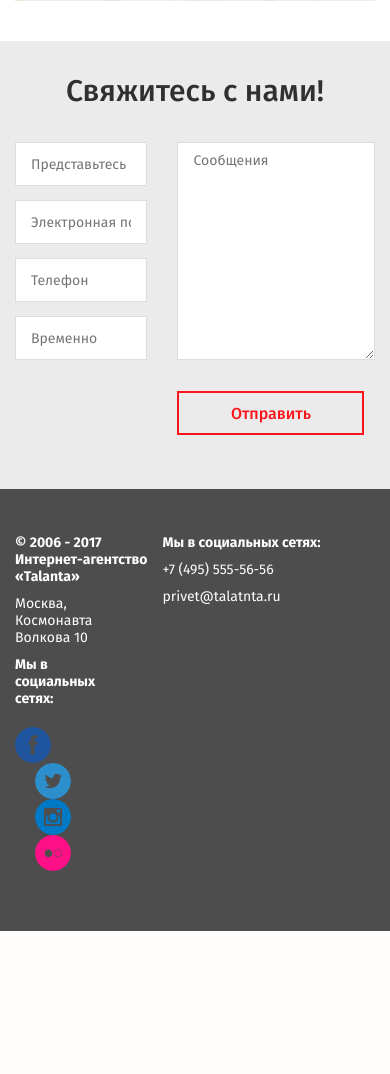
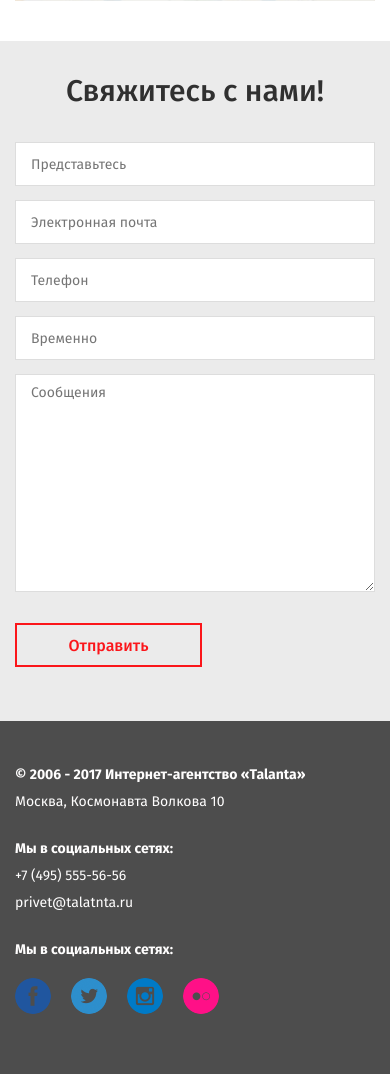
Before and after one commit to Ruala/portfolioAlex, a PHP site: page /contacts.html in a window 390 px wide. Shown: the part 779-1853 px from the top of the page. Before the commit the page ends 1710 px from the top, so only its background shows below. Run offline with PHP 8.4, Linux system fonts and the light colour scheme; some libraries are stand-ins or nearby versions.

Commit message:
контакты и визитка

```diff
--- a/contacts.html
+++ b/contacts.html
@@ -134,7 +134,7 @@
         </div>
       </div>
 
-      <div class="footer__contacts">
+      <div class="footer__communication">
         <div class="incontainer">
           <p><b>Мы в социальных сетях:</b></p>
           <p>+7 (495) 555-56-56</p>
@@ -142,9 +142,9 @@
         </div>
       </div>
 
-      <div class="footer__social">
+      <div class="footer__contacts">
         <div class="incontainer">
-          <div class="social">
+          <div class="social contacts__social">
             <p><b>Мы в социальных сетях:</b></p>
             <a href="#" class="icon__facebook"></a>
             <a href="#" class="icon__twitter"></a>
--- a/css/_head.scss
+++ b/css/_head.scss
@@ -918,6 +918,9 @@ html.mm-opening .hamburger--squeeze .hamburger-inner::before {
         .top-line {
             color: #717171;
 
+            p {
+                display: inline-block;
+            }
             span {
                 margin: 0 30px 0 10px;
                 font-size: 16px;
--- a/css/_media-head.scss
+++ b/css/_media-head.scss
@@ -119,6 +119,18 @@
     padding-left: 0;
     font-size: 14px;
   }
+  .includes .three-column > div {
+    width: 100%;
+  }
+  .footer__copyright, .footer__communication {
+    margin-bottom: 20px;
+  }
+  .footer__communication {
+    width: 58.33333%;
+  }
+  .contacts__social {
+    float: none;
+  }
 }
 
 @media (max-width: 599px) {
@@ -206,4 +218,16 @@
       width: 100%;
     }
   }
+  .fast-start {
+    .image__box, .text__box {
+      width: 100%;
+    }
+  }
+  .contacts__form .form__box {
+    width: 100% !important;
+  }
+  .footer__copyright, .footer__communication {
+    float: none;
+    width: 100%;
+  }
 }
--- a/css/styles.css
+++ b/css/styles.css
@@ -800,6 +800,8 @@ html.mm-opening .hamburger--squeeze .hamburger-inner::before {
     margin-bottom: 20px; }
   .fast-start .text__box .top-line {
     color: #717171; }
+    .fast-start .text__box .top-line p {
+      display: inline-block; }
     .fast-start .text__box .top-line span {
       margin: 0 30px 0 10px;
       font-size: 16px;
@@ -1245,7 +1247,7 @@ footer {
   float: left;
   width: 33.33333%; }
 
-.footer__social {
+.footer__communication {
   float: left;
   width: 25%; }
 
@@ -1280,6 +1282,9 @@ footer {
   background-image: url("../images/icon__instagram.png"); }
 .social .icon__flickr {
   background-image: url("../images/icon__flickr.png"); }
+
+.contacts__social {
+  float: right; }
 
 .icon {
   position: relative;
@@ -1491,7 +1496,19 @@ footer {
 
   .trust {
     padding-left: 0;
-    font-size: 14px; } }
+    font-size: 14px; }
+
+  .includes .three-column > div {
+    width: 100%; }
+
+  .footer__copyright, .footer__communication {
+    margin-bottom: 20px; }
+
+  .footer__communication {
+    width: 58.33333%; }
+
+  .contacts__social {
+    float: none; } }
 @media (max-width: 599px) {
   .mob-none {
     display: none; }
@@ -1554,7 +1571,17 @@ footer {
   .scheme {
     max-width: 330px; }
     .scheme > div {
-      width: 100%; } }
+      width: 100%; }
+
+  .fast-start .image__box, .fast-start .text__box {
+    width: 100%; }
+
+  .contacts__form .form__box {
+    width: 100% !important; }
+
+  .footer__copyright, .footer__communication {
+    float: none;
+    width: 100%; } }
 /* Medium devices */
 /* Small devices */
 @media (max-width: 991px) {
--- a/css/styles.scss
+++ b/css/styles.scss
@@ -340,7 +340,7 @@ footer {
   float: left;
   width: 33.33333%;
 }
-.footer__social {
+.footer__communication {
   float: left;
   width: 25%;
 }
@@ -386,7 +386,9 @@ footer {
     background-image: url("../images/icon__flickr.png");
   }
 }
-
+.contacts__social {
+  float: right;
+}
 
 .icon {
   position: relative;
--- a/visit-card.html
+++ b/visit-card.html
@@ -107,7 +107,10 @@
         </div>
 
         <div class="text__box">
-          <p class="top-line">Cроки разработки: <span>1-3 дня</span> Стоимость разработки: <span>12 700 руб.</span></p>
+          <div class="top-line">
+            <p>Cроки разработки: <span>1-3 дня</span></p>
+            <p>Стоимость разработки: <span>12 700 руб.</span></p>
+          </div>
           <p>Визитка - самый недорогой вид одностраничного сайта. Подходит, если Вам нужно заявить о своей компании, описать всего один товар или услугу и запустить контекстную рекламу. Либо как первый сайт, который потребует минимум времени для запуска. В дальнейшем возможен переход на любой тариф.</p>
           <p>Посмотрите, <a href="#">как выглядят сайты-визитки</a>. Вы можете выбрать понравившееся цветовое решение из предложенных вариантов и заполнить разделы нужной Вам информацией и фотографиями. </p>
           <p>Адаптивный дизайн сайта динамически подстраивающийся как под экраны компьютеров, так и смартфонов на базе Android и iOS.</p>
```
Also changed, not shown: css/critical.css (+26 -2 lines), 2 other files.
